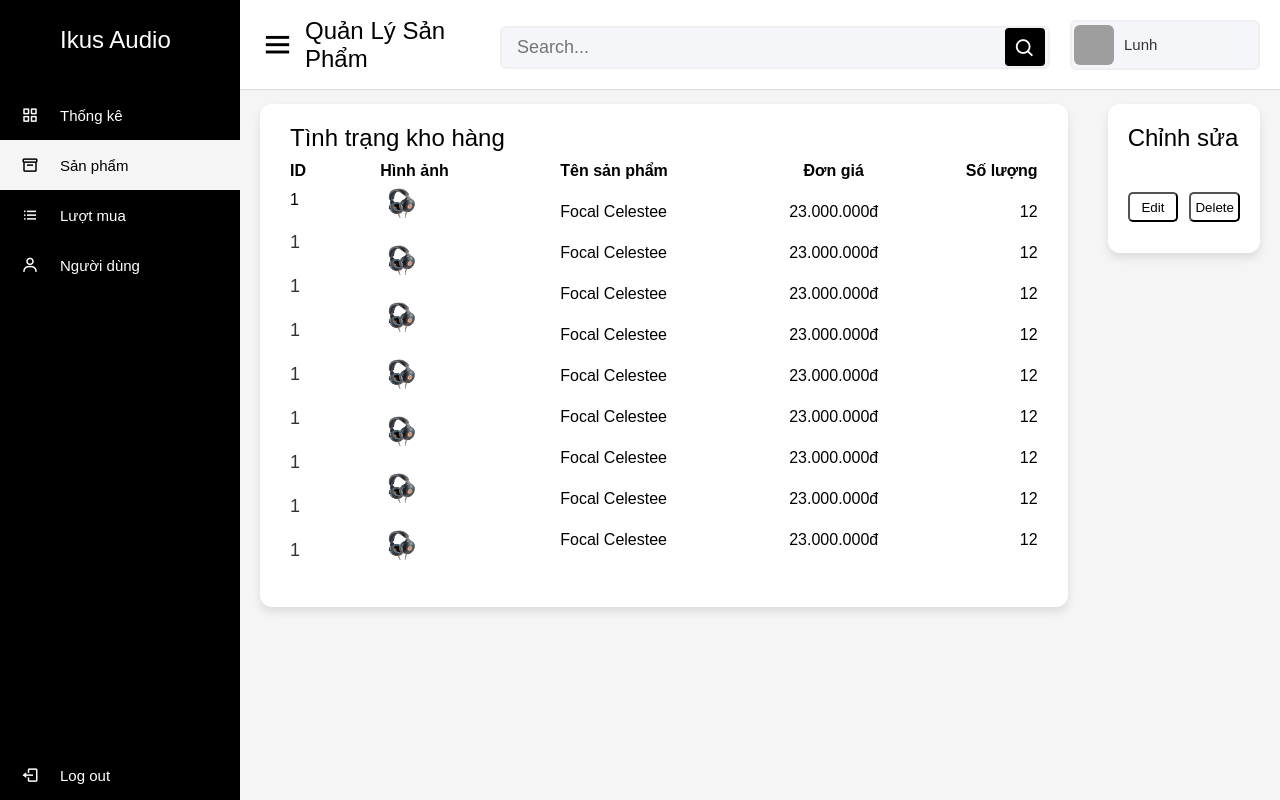
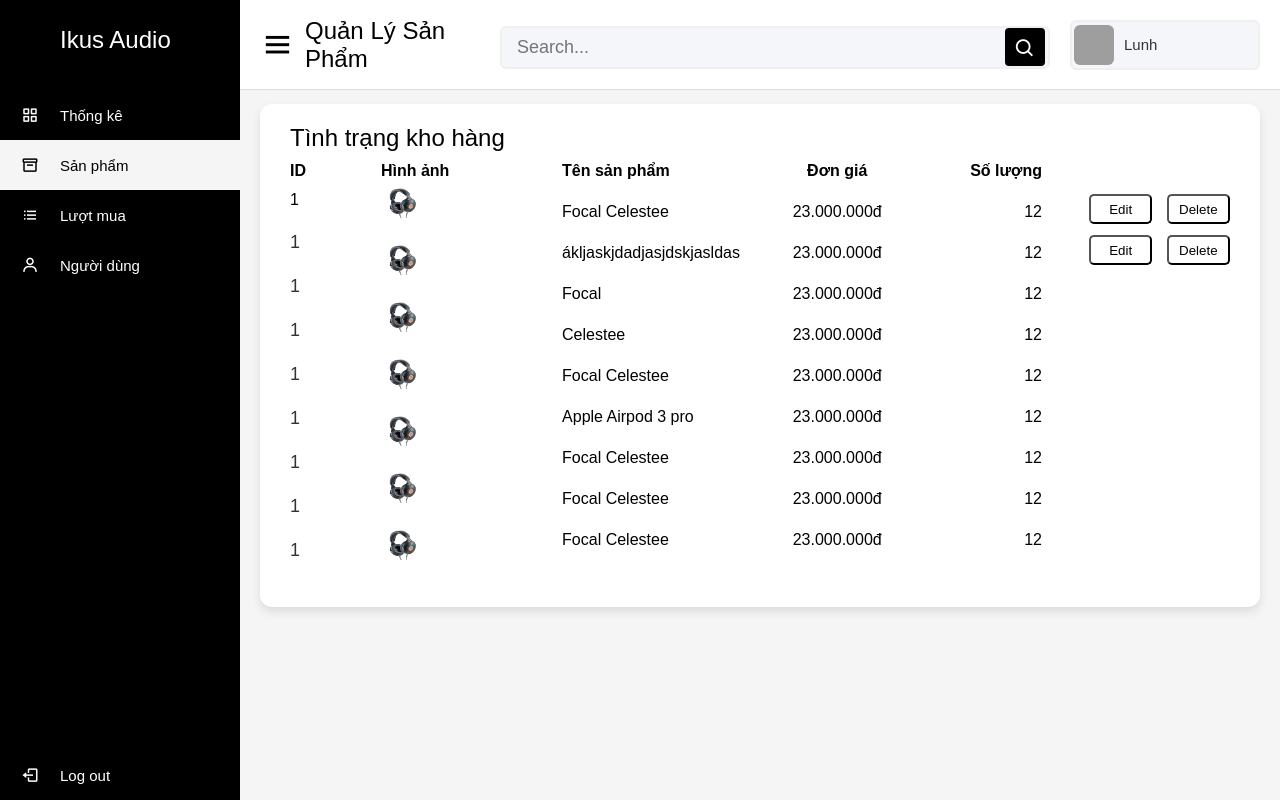
Before and after one commit to Tris1805/audio, a PHP site: page /admin/sanpham.html in a window 1280 px wide. Run offline with PHP 8.4, Linux system fonts and the light colour scheme; grey boxes are pictures that could not be loaded.

Commit message:
change admin page format

```diff
--- a/Audio/admin/sanpham.html
+++ b/Audio/admin/sanpham.html
@@ -118,26 +118,27 @@
             <div class="home-content">
               <div class="sales-boxes">
                 <div class="recent-stock box">
+                  <div class="recent-stock-title">
+                    <div class="80%" style="width: 80%;">
                     <div class="title">Tình trạng kho hàng</div>
                     <div class="stock-details-title">
                       <div class="stock-details-title-items id-title">ID</div>
-                    <div
-                      class="stock-details-title-items image-title"
-                    >
+                      <div class="stock-details-title-items image-title">
                         Hình ảnh
                       </div>
-                    <div
-                      class="stock-details-title-items name-title"
-                    >
+                      <div class="stock-details-title-items name-title">
                         Tên sản phẩm
                       </div>
-                    <div
-                      class="stock-details-title-items price-title"
-                    >
+                      <div class="stock-details-title-items price-title">
                         Đơn giá
                       </div>
-                    <div class="stock-details-title-items stock-title">Số lượng</div>
+                      <div class="stock-details-title-items stock-title">
+                        Số lượng
                       </div>
+                    </div>
+                  </div>
+                    <div class="recent-stock-item">
+                    <div class="80%" style="width: 80%;">
                     <div class="sales-details stock-details">
                       <ul class="details id-item">
                         <li>1</li>
@@ -203,11 +204,11 @@
                       </ul>
                       <ul class="details name-item">
                         <li>Focal Celestee</li>
+                        <li>ákljaskjdadjasjdskjasldas</li>
+                        <li>Focal</li>
+                        <li>Celestee</li>
                         <li>Focal Celestee</li>
-                      <li>Focal Celestee</li>
-                      <li>Focal Celestee</li>
-                      <li>Focal Celestee</li>
-                      <li>Focal Celestee</li>
+                        <li>Apple Airpod 3 pro</li>
                         <li>Focal Celestee</li>
                         <li>Focal Celestee</li>
                         <li>Focal Celestee</li>
@@ -223,7 +224,7 @@
                         <li>23.000.000đ</li>
                         <li>23.000.000đ</li>
                       </ul>
-                    <ul class="details stock-item ">
+                      <ul class="details stock-item">
                         <li>12</li>
                         <li>12</li>
                         <li>12</li>
@@ -236,14 +237,19 @@
                       </ul>
                     </div>
                     </div>
-                <div class="manage-stock box">
-                  <div class="title">Chỉnh sửa</div>
+                    <div class="15%" style="width: 15%;">
                       <ul class="modify-item">
                         <li>
                           <button class="edit-btn">Edit</button>
                           <button class="delete-btn">Delete</button>
                         </li>
+                        <li>
+                          <button class="edit-btn">Edit</button>
+                          <button class="delete-btn">Delete</button>
+                        </li>
                       </ul>
+                    </div>
+                  </div>
                 </div>
               </div>
             </div>
--- a/Audio/assets/css/admin_style.css
+++ b/Audio/assets/css/admin_style.css
@@ -278,7 +278,7 @@ nav .profile-details i{
 }
 .home-content .sales-boxes{
   display: flex;
-  /* justify-content: space-between; */
+    /* justify-content: space-between; */
   flex-direction: row;
   /* padding: 0 20px; */
 }
@@ -372,12 +372,25 @@ nav .profile-details i{
 
 /* Stock page */
 .recent-stock{
-  width: 80%;
+  width: 100%;
   background: #fff;
+  display: flex;
+  flex-direction: row;
   padding: 20px 30px;
   margin: 0 20px;
   border-radius: 12px;
   box-shadow: 0 5px 10px rgba(0, 0, 0, 0.1);
+}
+
+.recent-stock-title {
+  width: 100%;
+}
+
+.recent-stock-item {
+  width: 100%;
+  display: flex;
+  justify-content: space-between;
+
 }
 
 .stock-details-title{
@@ -417,8 +430,8 @@ nav .profile-details i{
 }
 
 .manage-stock{
-  width: 15%;
-  height: 10%;
+  width: 20%;
+  height: 100%;
   background: #fff;
   padding: 20px 20px;
   margin: 0 20px;
@@ -427,7 +440,7 @@ nav .profile-details i{
 }
 
 .modify-item{
-margin-top: 40px;
+margin-top: 14px;
 }
 
 .modify-item li{
```
Also changed, not shown: 1 other file. Lines whose indentation alone changed are shown as unchanged.
